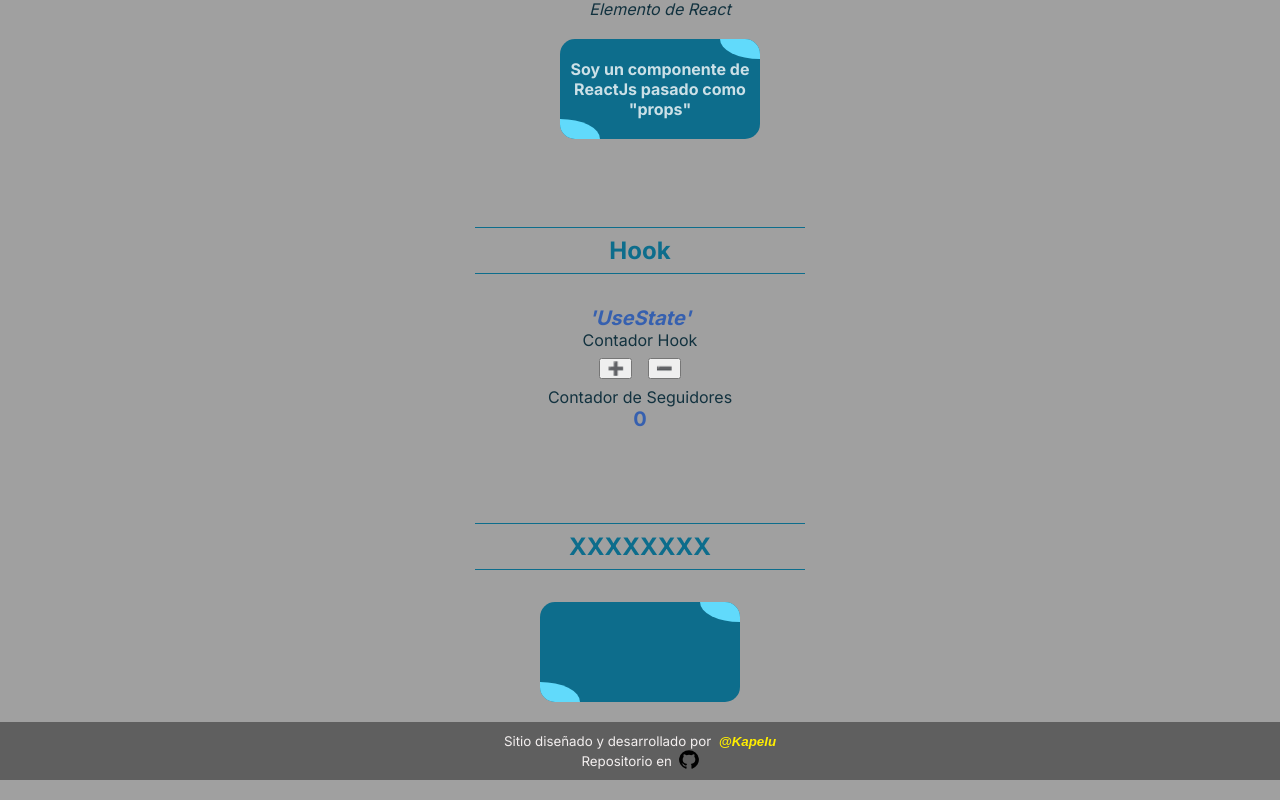
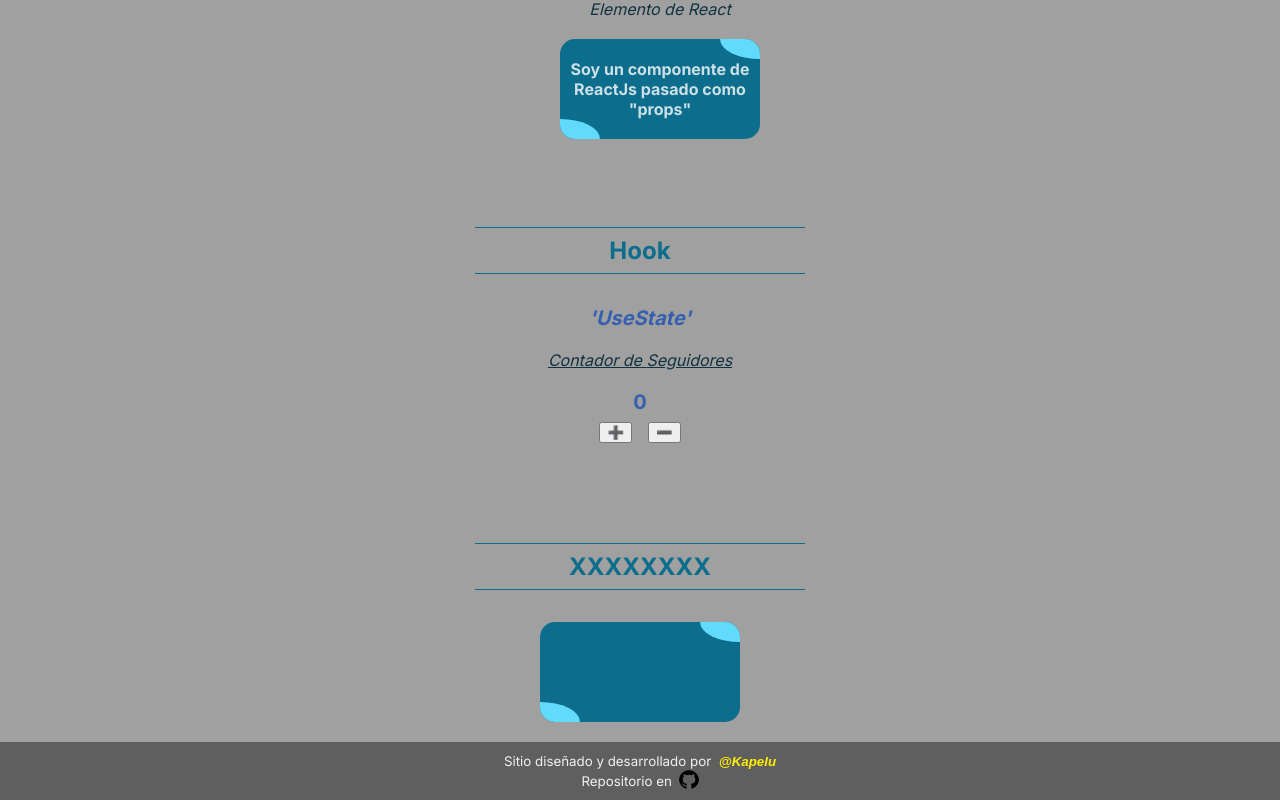
Before and after one commit to Kapelu/script-bash, a Next.js app: page / in a window 1280 px wide. Shown: the part 751-1551 px from the top of the page. Built offline with nearby package versions, Linux system fonts and the light colour scheme.

Commit message:
Update 18-06-2023

```diff
--- a/app/components/HookUseState.jsx
+++ b/app/components/HookUseState.jsx
@@ -13,17 +13,18 @@ export default function HookUseState(props) {
 			<h3>
 				<i>&#39;UseState&#39;</i>
 			</h3>
-			<p>Contador Hook</p>
+			<br />
+			<p><u><i>Contador de {props.titulo}</i></u></p>
+			<br />
+			<h3>{contador}</h3>
 			<nav>
 				<button onClick={sumar}>➕</button>
 				<button onClick={restar}>➖</button>
 			</nav>
-			<p>Contador de {props.titulo}</p>
-			<h3>{contador}</h3>
 		</div>
 	)
 }
 
-HookUseState.defaultProps ={
-	titulo:'Clicks',
+HookUseState.defaultProps = {
+	titulo: 'Clicks',
 }
--- a/app/components/component/Footer.jsx
+++ b/app/components/component/Footer.jsx
@@ -12,7 +12,7 @@ export default function Footer() {
 				Sitio diseñado y desarrollado por &nbsp;
 				<Link
 					className='link'
-					href='https://github.com/Kapelu'
+					href='https://danielcalderon.vercel.app/'
 					target='_blank'
 					rel='noopener noreferrer'
 				>
```
